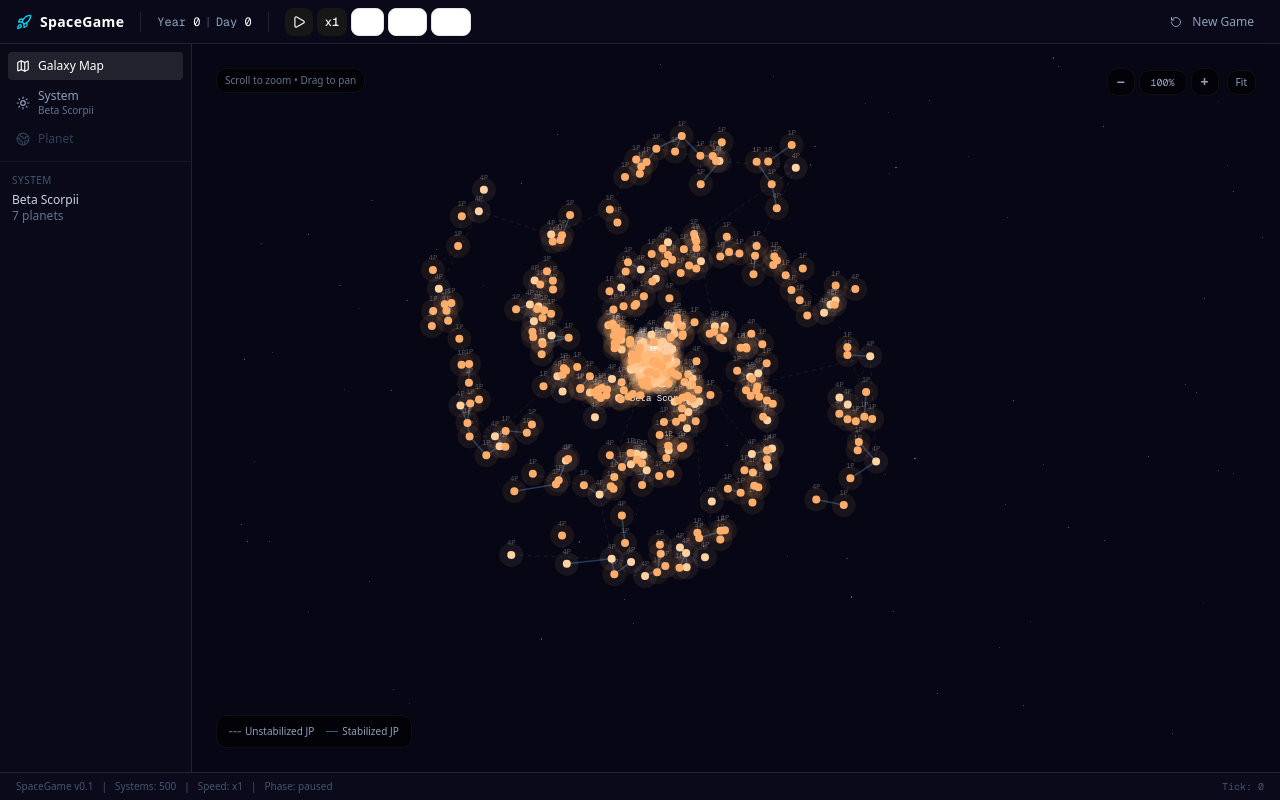
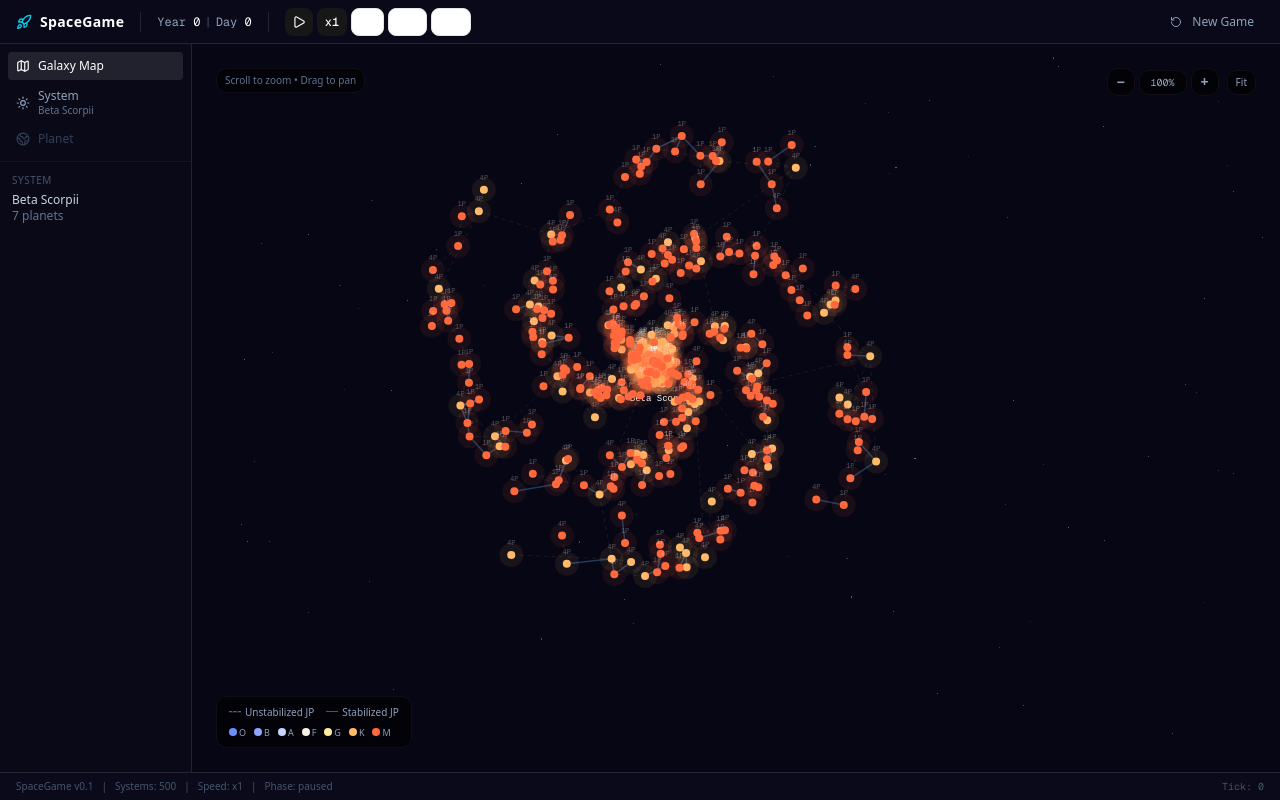
Before and after one commit to vivasua-collab/spacegame, a Next.js app: page / in a window 1280 px wide. Both pictures are taken after a click on the button "Launch Game". Built offline with nearby package versions, Linux system fonts and the light colour scheme.

Commit message:
aeacebc6-5377-4739-96c5-4069c885f491

```diff
--- /dev/null
+++ b/checkpoints/05_04_phase2_ui_fixes.md
@@ -0,0 +1,61 @@
+# Чекпоинт: UI-исправления и зум карты галактики
+
+**Дата:** 2026-05-04 01:00
+**Фаза:** 2 (Базовый UI)
+**Статус:** in_progress
+
+## Выполненные задачи
+
+### UI-исправления (сессия 1)
+1. Исправлена ошибка React hydration — фон звёзд/частиц использовал Math.random(), вызывая SSR-рассинхронизацию. Заменён на детерминированный PRNG seededRng().
+2. Исправлена блокировка cross-origin в Next.js 16 с превью-домена *.space-z.ai — добавлен allowedDevOrigins в next.config.ts.
+3. Реализован зум на карте галактики через колесо мыши с центрированием на курсоре.
+4. Увеличен максимальный зум с 15x до 80x для детального изучения систем.
+5. Добавлен компонент мини-карты, появляющийся при зуме > 3x.
+6. Добавлены кнопки зума +/− и кнопка Fit (сброс).
+7. Зум по клику на звёздную систему (4x с центрированием на системе).
+8. Контр-масштабирование размеров точек и шрифтов для читаемости при любом зуме.
+
+### Исправления движка и рецептов (сессия 1)
+9. Исправлены 14 рецептов плавки (P2-03 / Р3-01) — рудные месторождения теперь производят руды, а не чистые элементы.
+10. Исправлены 6 критических багов движка:
+    - P2-06/P2-07: выход ядерной электростанции
+    - P3-02: энергия за тик (per-tick energy)
+    - P3-04: валидация размера здания
+    - P3-06: проверка существования здания
+    - P2-26: guard светимости чёрной дыры
+    - P3-05: масштабирование скорости экономики
+
+### Звёзды и навигация (сессия 2)
+11. Цвета звёзд приведены к астрономическим спектральным классам (O→голубой, B→бело-голубой, A→белый, F→жёлто-белый, G→золотисто-жёлтый, K→оранжевый, M→красно-оранжевый).
+12. Спецэффекты для экзотических звёзд: аккреционный диск у чёрных дыр, луч у пульсаров.
+13. Исправлен сброс зума при возврате на карту галактики — GalaxyMap не размонтируется, а скрывается через CSS hidden.
+14. Добавлена легенда спектральных классов (O B A F G K M) на карту галактики.
+
+## Текущие задачи
+
+1. Оставшиеся пункты аудита P1:
+   - P1-02: перенос размеров зданий
+   - P1-03: 2 недостающих типа звёзд в документации
+   - P1-08: реализация многоуровневых исследований
+   - P1-25: код руд/трансформаций
+   - P1-29: реализация seed
+   - P1-30: детализация системы
+   - P1-31: генерация галактики по документации
+
+## Проблемы
+- Нет критических проблем на данный момент
+
+## Следующие шаги
+1. Завершить оставшиеся пункты аудита P1 (P1-02, P1-03, P1-08, P1-25, P1-29, P1-30, P1-31)
+2. Экран флота (2.6 из ROADMAP)
+3. Перейти к Фазе 3: система варп-перемещения и боёв
+
+## Изменённые файлы
+- `src/data/star-types.ts` — цвета звёзд по спектральным классам
+- `src/components/game/galaxy-map.tsx` — зум, мини-карта, кнопки управления, спецэффекты звёзд, легенда
+- `src/components/game/game-layout.tsx` — сохранение состояния зума (GalaxyMap всегда смонтирован)
+- `src/core/prng.ts` — seededRng() для детерминированного рендеринга
+- `src/data/recipes.ts` — исправление 14 рецептов плавки руд
+- `src/economy/engine.ts` — исправление 6 критических багов
+- `next.config.ts` — allowedDevOrigins для превью-домена
--- a/src/components/game/galaxy-map.tsx
+++ b/src/components/game/galaxy-map.tsx
@@ -354,6 +354,9 @@ export function GalaxyMap() {
           const isSelected = sys.id === selectedSystemId;
           const isHovered = sys.id === hoveredSystemId;
           const r = isSelected ? dotRadius + 2 : isHovered ? dotRadius + 1 : dotRadius;
+          const starColor = sys.stars[0]?.color ?? '#666';
+          const isBlackHole = sys.stars[0]?.type === 'STAR_BH';
+          const isPulsar = sys.stars[0]?.type === 'STAR_PULSAR';
 
           return (
             <g
@@ -363,25 +366,60 @@ export function GalaxyMap() {
               onMouseLeave={() => setHoveredSystemId(null)}
               className="cursor-pointer"
             >
-              {/* Glow */}
+              {/* Glow — for black holes use a brighter purple accretion disk glow */}
+              {isBlackHole ? (
+                <>
+                  <circle cx={cx} cy={cy} r={r + 12} fill="#5533aa" opacity={isSelected ? 0.4 : isHovered ? 0.3 : 0.15} />
+                  <circle cx={cx} cy={cy} r={r + 6} fill="#7744cc" opacity={isSelected ? 0.3 : isHovered ? 0.2 : 0.1} />
+                </>
+              ) : (
                 <circle
                   cx={cx}
                   cy={cy}
                   r={r + 8}
-                fill={sys.stars[0]?.color ?? '#666'}
+                  fill={starColor}
                   opacity={isSelected ? 0.3 : isHovered ? 0.2 : 0.08}
                 />
+              )}
+
+              {/* Pulsar: rotating beam effect */}
+              {isPulsar && (
+                <ellipse
+                  cx={cx}
+                  cy={cy}
+                  rx={r + 10}
+                  ry={r * 0.3}
+                  fill="none"
+                  stroke={starColor}
+                  strokeWidth={1.2}
+                  opacity={isSelected ? 0.6 : isHovered ? 0.4 : 0.2}
+                />
+              )}
 
               {/* Star dot */}
               <circle
                 cx={cx}
                 cy={cy}
                 r={r}
-                fill={sys.stars[0]?.color ?? '#666'}
-                stroke={isSelected ? '#fff' : 'transparent'}
-                strokeWidth={isSelected ? 1.5 : 0}
+                fill={starColor}
+                stroke={isSelected ? '#fff' : isBlackHole ? '#7744cc' : 'transparent'}
+                strokeWidth={isSelected ? 1.5 : isBlackHole ? 1 : 0}
                 className="transition-all duration-150"
               />
+
+              {/* Black hole: accretion disk ring */}
+              {isBlackHole && (
+                <ellipse
+                  cx={cx}
+                  cy={cy}
+                  rx={r + 5}
+                  ry={r * 0.4}
+                  fill="none"
+                  stroke="#9966dd"
+                  strokeWidth={1}
+                  opacity={isSelected ? 0.7 : 0.4}
+                />
+              )}
 
               {/* Selection ring */}
               {isSelected && (
@@ -439,8 +477,8 @@ export function GalaxyMap() {
         })}
       </svg>
 
-      {/* Legend */}
-      <div className="absolute bottom-3 left-3 bg-black/60 rounded-lg px-3 py-2 text-[10px] text-slate-400 backdrop-blur-sm border border-white/5">
+      {/* Legend — star types & jump points */}
+      <div className="absolute bottom-3 left-3 bg-black/60 rounded-lg px-3 py-2 text-[10px] text-slate-400 backdrop-blur-sm border border-white/5 space-y-1.5">
         <div className="flex items-center gap-3">
           <span className="flex items-center gap-1">
             <span className="inline-block w-3 h-0.5 bg-white/10" style={{ borderTop: '1px dashed rgba(255,255,255,0.3)' }} />
@@ -450,6 +488,15 @@ export function GalaxyMap() {
             <span className="inline-block w-3 h-0.5" style={{ borderTop: '1px solid rgba(100,180,255,0.5)' }} />
             Stabilized JP
           </span>
+        </div>
+        <div className="flex flex-wrap gap-x-2 gap-y-0.5 text-[9px]">
+          <span className="flex items-center gap-0.5"><span className="inline-block w-2 h-2 rounded-full" style={{ backgroundColor: '#6e8eff' }} /> O</span>
+          <span className="flex items-center gap-0.5"><span className="inline-block w-2 h-2 rounded-full" style={{ backgroundColor: '#8ea4ff' }} /> B</span>
+          <span className="flex items-center gap-0.5"><span className="inline-block w-2 h-2 rounded-full" style={{ backgroundColor: '#c8d4ff' }} /> A</span>
+          <span className="flex items-center gap-0.5"><span className="inline-block w-2 h-2 rounded-full" style={{ backgroundColor: '#f5f0e8' }} /> F</span>
+          <span className="flex items-center gap-0.5"><span className="inline-block w-2 h-2 rounded-full" style={{ backgroundColor: '#ffe8a0' }} /> G</span>
+          <span className="flex items-center gap-0.5"><span className="inline-block w-2 h-2 rounded-full" style={{ backgroundColor: '#ffba6a' }} /> K</span>
+          <span className="flex items-center gap-0.5"><span className="inline-block w-2 h-2 rounded-full" style={{ backgroundColor: '#ff6a3d' }} /> M</span>
         </div>
       </div>
 
--- a/src/components/game/game-layout.tsx
+++ b/src/components/game/game-layout.tsx
@@ -132,9 +132,11 @@ export function GameLayout() {
           </div>
         </aside>
 
-        {/* Main view area */}
+        {/* Main view area — keep GalaxyMap always mounted to preserve zoom/pan state */}
         <main className="flex-1 min-w-0 p-3 overflow-hidden">
-          {view === 'galaxy' && <GalaxyMap />}
+          <div className={view === 'galaxy' ? 'w-full h-full' : 'hidden'}>
+            <GalaxyMap />
+          </div>
           {view === 'system' && <SystemView />}
           {view === 'planet' && <PlanetView />}
         </main>
```
Also changed, not shown: src/data/star-types.ts (+12 -12 lines), upload/pasted_image_1777825633457.png (added), 1 other file (tests, documents, lock files or other folders). Lines whose indentation alone changed are shown as unchanged.
